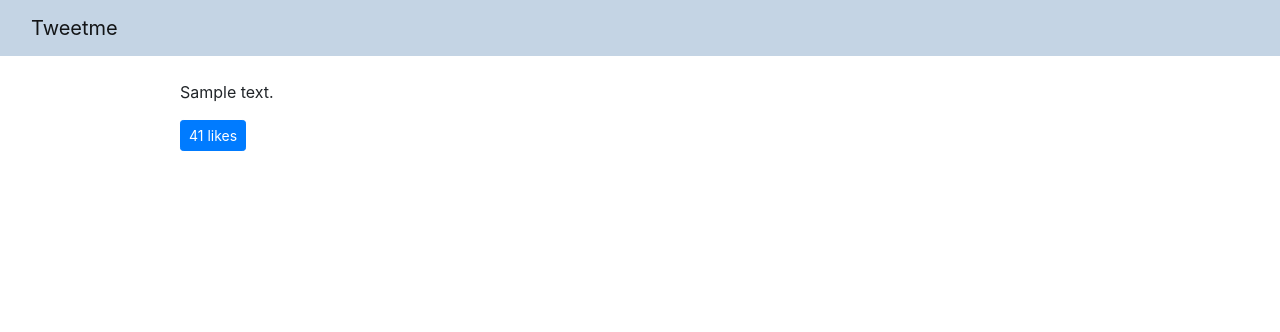
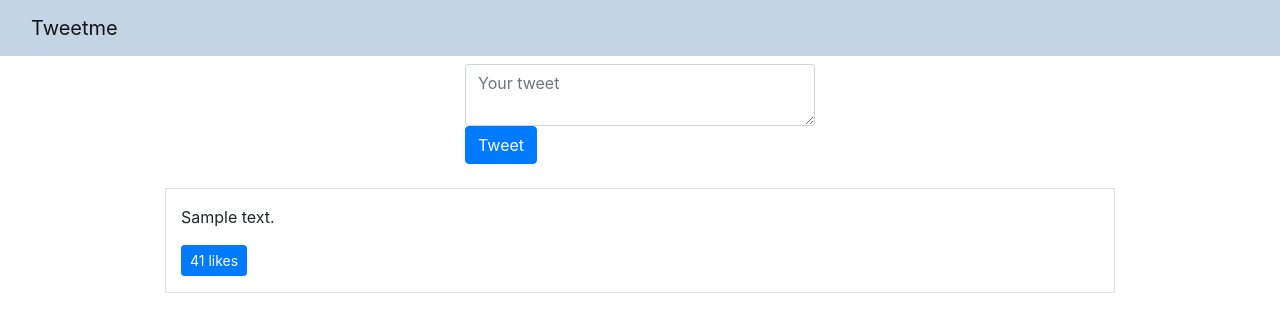
Before and after one commit to aboronilov/tweetme, a Django app: page / in a window 1280 px wide. Shown: the top 332 px of the page. Run offline with Django 4.2, Linux system fonts and the light colour scheme; tables that the repository leaves empty hold one stand-in row (values such as "Sample post"); data that the repository does not hold is empty; some libraries are stand-ins or nearby versions.

Commit message:
tweet creation from JS

```diff
--- a/templates/pages/home.html
+++ b/templates/pages/home.html
@@ -10,6 +10,17 @@ cool
       <!-- <h1>
          Welcome to tweetme
       </h1> -->
+   </div>
+</div>
+
+<div class="row mb-4">
+   <div class="col-md-4 mx-auto col-10">
+      <form class="form" method="POST" action="http://127.0.0.1:8000/create-tweet/">
+         {% csrf_token %}
+         <input type="hidden" value="/" name="next" />
+         <textarea class="form-control" name="content" placeholder="Your tweet"></textarea>
+         <button type="submit" class="btn btn-primary">Tweet</button>
+      </form>
    </div>
 </div>
 
@@ -34,7 +45,7 @@ cool
    }
 
    const formatTweetElement = (tweet) => {
-      formattedTweet = "<div class='col-12 col-md-10 mx-auto mb-4 py-3 tweet' id='tweet-" + tweet.id +"'><p>" + tweet.content +
+      formattedTweet = "<div class='border col-12 col-md-10 mx-auto mb-4 py-3 tweet' id='tweet-" + tweet.id +"'><p>" + tweet.content +
          "</p><div class='btn-group'>" + likeBtn(tweet) +
          "</div></div>"
       return formattedTweet
```
